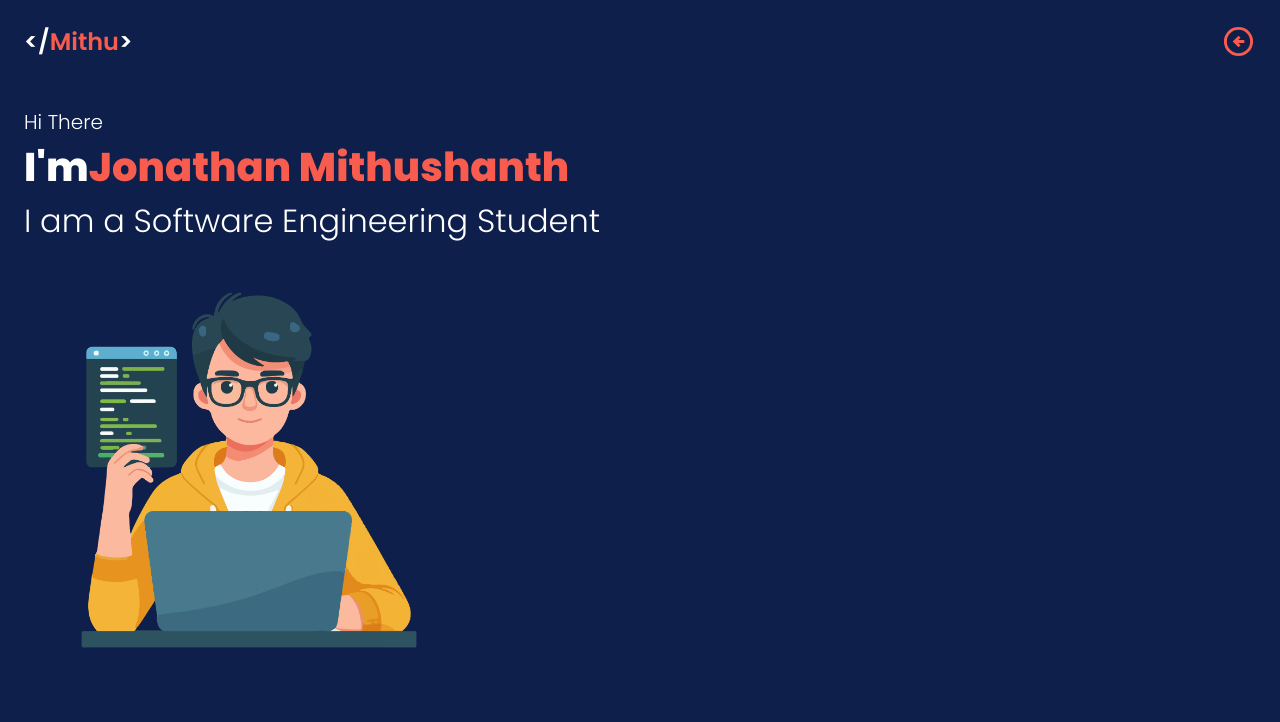
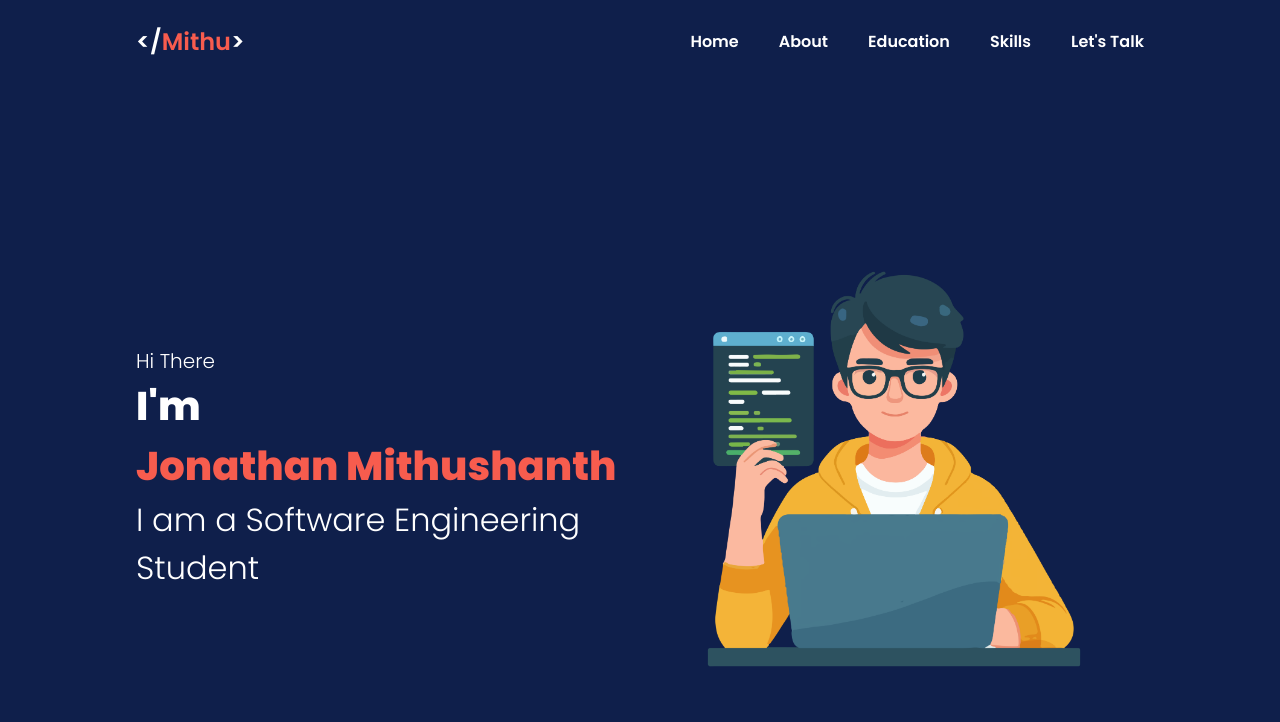
Before and after one commit to Mithu-Vulcan/MyPortfolio, a plain HTML site: page index.html in a window 1280 px wide. Drawn offline with Linux system fonts and the light colour scheme.

Commit message:
added big screen support

```diff
--- a/index.html
+++ b/index.html
@@ -10,31 +10,64 @@
 </head>
 
 <body>
+
     <section class="section-nav" id="section-nav">
         <div class="head-nav">
             <p class="header-name-nav">&lt;/<span class="header-logo-nav">Mithu</span>&gt;</p>
             <img src="asstes/icons/arrow_circle_right.svg" alt="right-arrow" tabindex="0" onclick="toggleMenu()">
         </div>
         <div class="menu">
+            <a href="#home" onclick="toggleMenu()">
                 <p class="menu-item">Home</p>
+            </a>
+            <a href="#about" onclick="toggleMenu()">
                 <p class="menu-item">About</p>
+            </a>
+            <a href="#education" onclick="toggleMenu()">
                 <p class="menu-item">Education</p>
+            </a>
+            <a href="#skills" onclick="toggleMenu()">
                 <p class="menu-item">Skills</p>
+            </a>
+            <a href="#contact" onclick="toggleMenu()">
                 <p class="menu-item extra-margin">Let's Talk</p>
+            </a>
         </div>
         <div class="footer-nav">
             <p class="footer">Designed and Made by J.J.Mithushanth</p>
         </div>
     </section>
+
     <section class="header">
         <p class="header-name">&lt;/<span class="header-logo">Mithu</span>&gt;</p>
         <img src="asstes/icons/arrow_circle_left.svg" alt="left-arrow" tabindex="0" onclick="toggleMenu()">
+        <nav class="nav">
+            <ul>
+                <a href="#hero">
+                    <li class="nav-item">Home</li>
+                </a>
+                <a href="#about">
+                    <li class="nav-item">About</li>
+                </a>
+                <a href="#Education">
+                    <li class="nav-item">Education</li>
+                </a>
+                <a href="#skills">
+                    <li class="nav-item">Skills</li>
+                </a>
+                <a href="#contact">
+                    <li class="nav-item">Let's Talk</li>
+                </a>
+            </ul>
+        </nav>
     </section>
 
-    <section class="hero">
+    <section class="hero" id="hero">
+        <div class="text-content">
             <p class="hi">Hi There</p>
-        <p class="hero-name">I'm <span class="hero-name-styled">Jonathan Mithushanth</span></p>
+            <p class="hero-name">I'm &nbsp;<span class="hero-name-styled">Jonathan Mithushanth</span></p>
             <p class="hero-intro">I am a Software Engineering Student</p>
+        </div>
         <img src="asstes/vectors/vectorHero.png" alt="hero-vector">
     </section>
     <script src="script.js"></script>
--- a/style.css
+++ b/style.css
@@ -84,6 +84,16 @@ body {
     transform: translateX(0%);
 }
 
+a {
+    color: inherit;
+    text-decoration: none;
+}
+
+li:hover {
+    color: var(--accent-color);
+}
+
+
 /*==============================================================================================================================================================*/
 /*Header*/
 
@@ -91,6 +101,10 @@ body {
     display: flex;
     justify-content: space-between;
     align-items: center;
+}
+
+nav {
+    display: none;
 }
 
 .header-name {
@@ -154,3 +168,93 @@ body {
     max-width: 450px;
     width: 100%;
 }
+
+
+
+
+
+
+
+
+
+
+
+
+
+
+
+
+/*==============================================================================================================================================================*/
+/*Bigger screens*/
+
+@media (min-width: 1024px) {
+    .header-name{
+        padding-left: 0;
+    }
+    .header img {
+        display: none;
+    }
+
+    .section-nav {
+        display: none;
+    }
+
+    .header {
+        padding-left: 8rem;
+        padding-right: 8rem;
+    }
+
+    nav {
+        display: flex;
+    }
+
+    nav ul {
+        display: flex;
+        gap: 2.5rem;
+    }
+
+    li {
+        list-style: none;
+        font-size: 1rem;
+        font-weight: 600;
+        color: white;
+    }
+
+    .hero {
+        display: flex;
+        flex-direction: row;
+        padding: 8rem;
+        justify-content: space-between;
+        align-items: center;
+    }
+
+    .text-content {
+        display: flex;
+        flex-direction: column;
+        flex-wrap: wrap;
+        width: 50%;
+    }
+
+    .hero img {
+        max-width: 600px;
+        width: 500px;
+    }
+}
+
+@media (min-width: 1440px) {
+    .hi {
+        font-size: 2rem;
+    }
+
+    .hero-intro {
+        font-size: 3rem;
+    }
+
+    .hero-name {
+        font-size: 3.5rem;
+    }
+
+    .hero img {
+        width: 600px;
+    }
+}
```
Lines whose indentation alone changed are shown as unchanged.
